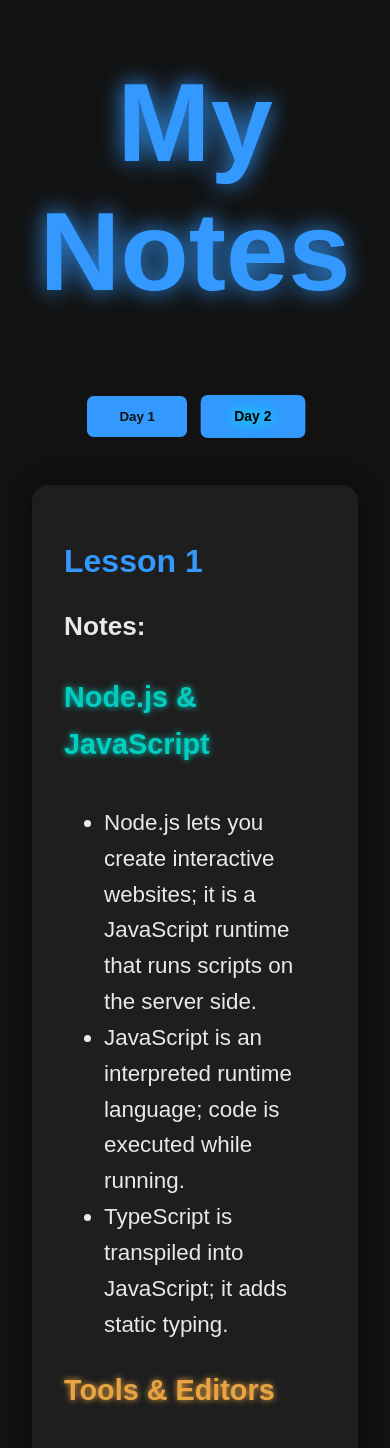
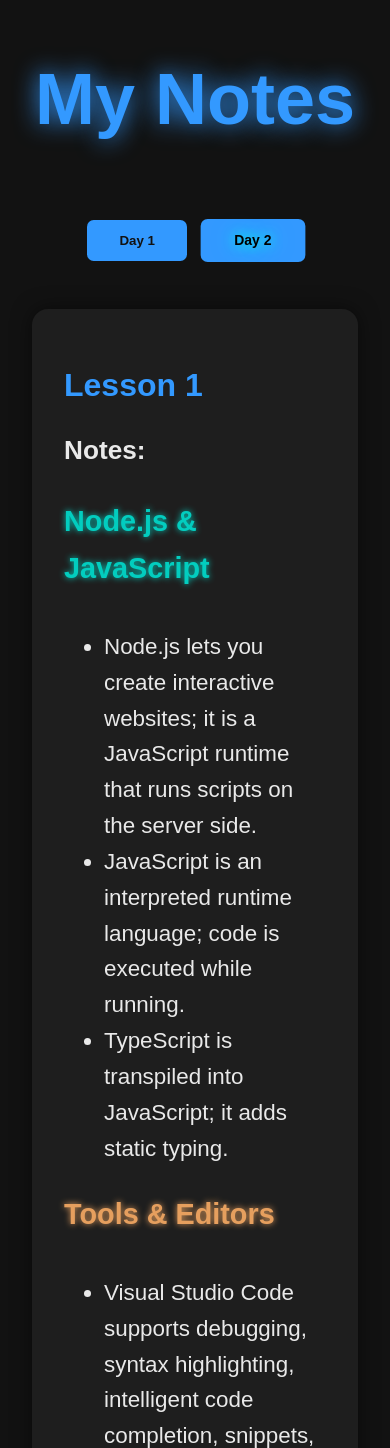
Before and after one commit to DavidZ1407/Code1, a plain HTML site: page Diary/index.html in a window 390 px wide. Shown: the part 102-1550 px from the top of the page. Drawn offline with Linux system fonts and the light colour scheme.

Commit message:
node change colour, Responsive heading change

```diff
--- a/Diary/index.html
+++ b/Diary/index.html
@@ -4,7 +4,7 @@
 <head>
     <meta charset="UTF-8">
     <meta name="viewport" content="width=device-width, initial-scale=1.0">
-    <title>Diary_DZ</title>
+    <title>Notes_DZ</title>
     <script defer src="script.js"></script>
     <script defer src="node.js"></script>
     <link rel="stylesheet" href="style.css">
--- a/Diary/node.js
+++ b/Diary/node.js
@@ -13,7 +13,7 @@
       },
       {
         title: "Tools & Editors",
-        color: "#ffb347",
+        color: "#fcae66",
         items: [
           "Visual Studio Code supports debugging, syntax highlighting, intelligent code completion, snippets, refactoring, and embedded Git.",
           "Version Control allows multiple people to work on the same project; last version wins.",
@@ -24,7 +24,7 @@
       },
       {
         title: "Git Basics",
-        color: "#9aff87",
+        color: "#7edc84",
         items: [
           "Git is a version control system for backups and managing code versions.",
           "Repository is where your project files are stored.",
--- a/Diary/script.js
+++ b/Diary/script.js
@@ -36,7 +36,7 @@
       html += `<h4>${category}</h4><ul>${items.map(n => `<li>${n}</li>`).join('')}</ul>`;
     }
   } else {
-    // Fallback: simple array
+
     html += `<ul>${(notes || []).map(n => `<li>${n}</li>`).join("")}</ul>`;
   }
 
--- a/Diary/style.css
+++ b/Diary/style.css
@@ -155,3 +155,11 @@
     text-shadow: 0 0 0 var(--pulse-color);
   }
 }
+/* ============================= */
+/* Responsive styles for small screens */
+/* ============================= */
+@media (max-width: 560px) {
+  .heading {
+    font-size: 4.5rem;
+  }
+}
```
